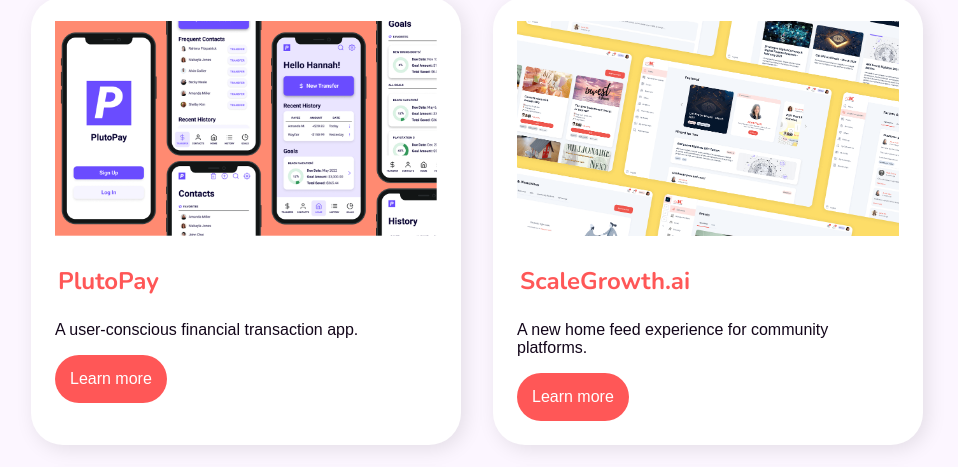
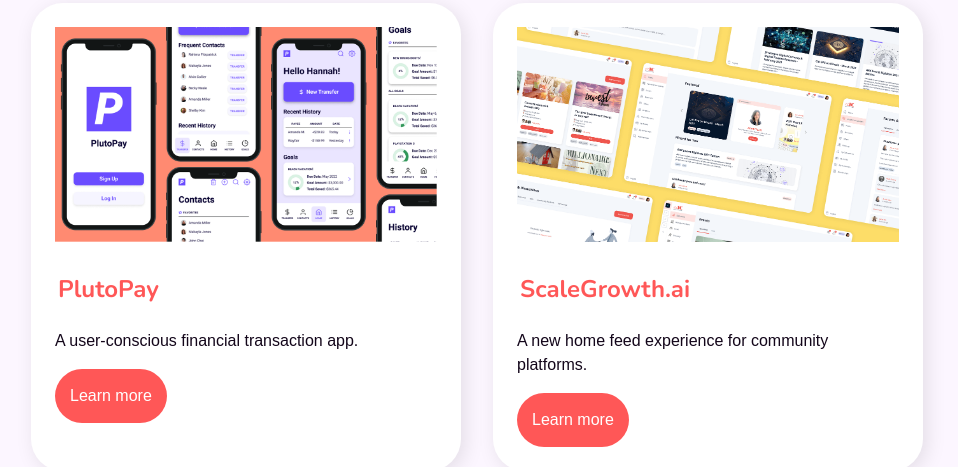
Before and after one commit to hibam6/Portfolio-Site, a plain HTML site: page index.html in a window 1280 px wide. Shown: the part 504-971 px from the top of the page, without its empty margins (163-1121 px from the left). Drawn offline with nearby package versions, Linux system fonts and the light colour scheme.

Commit message:
Increased line height of body

```diff
--- a/css/style.css
+++ b/css/style.css
@@ -17,6 +17,7 @@
 body {
   font-family: Arial, sans-serif;
   font-size: 16px;
+  line-height: 1.5;
   color: #13061a;
 }
 
@@ -199,7 +200,7 @@
 p {
   font-size: 1em;
   font-weight: 400;
-  line-height: normal;
+  line-height: 1.5;
 }
 .p.card {
   font-family: Nunito, sans-serif;
```
